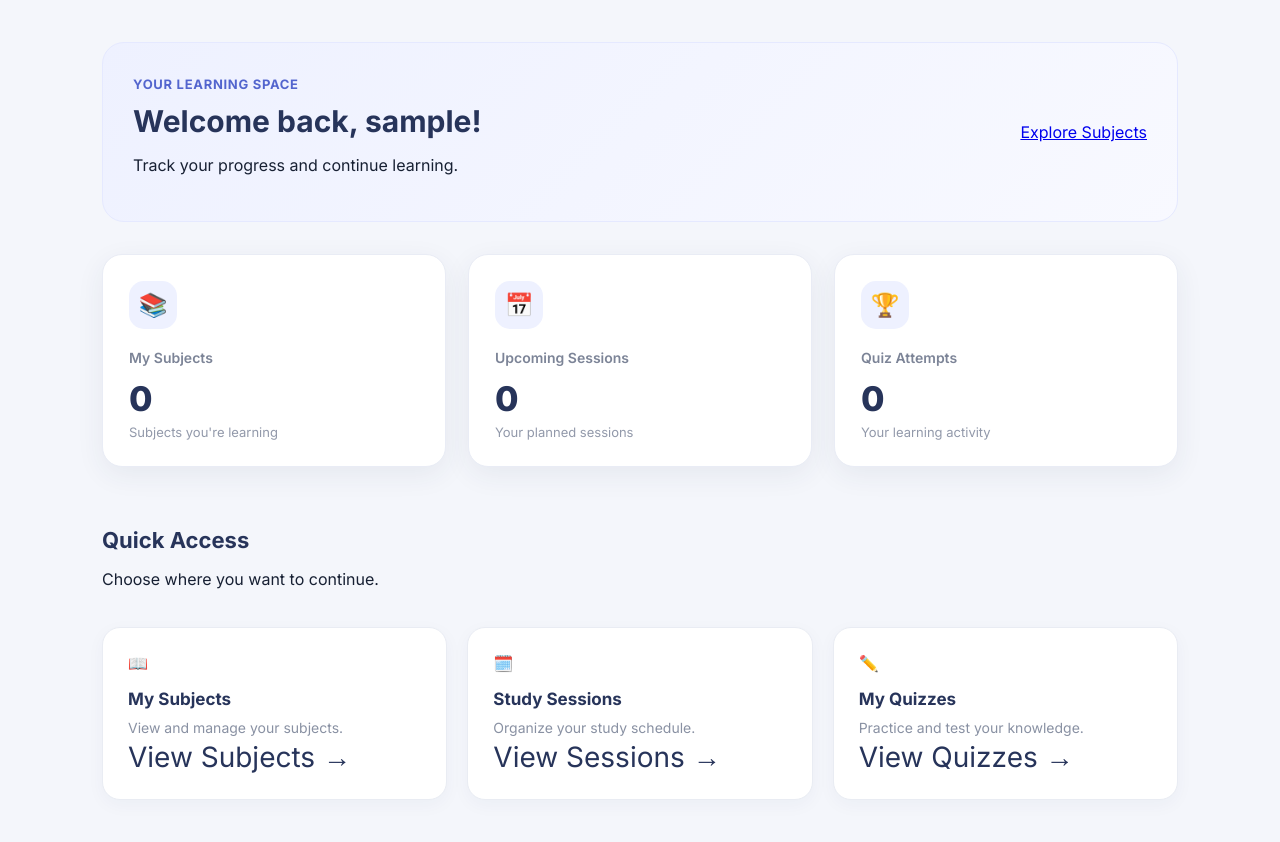
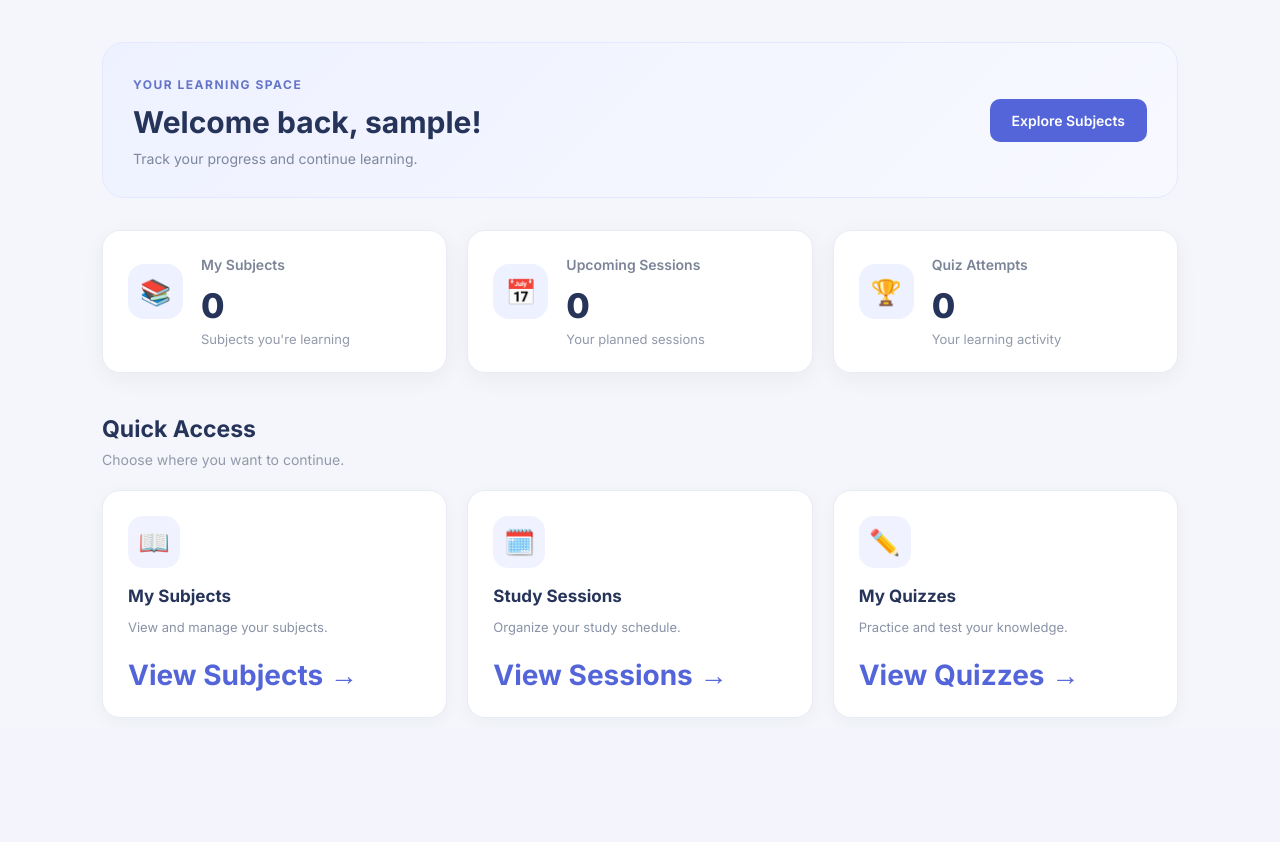
Before and after one commit to imanmasomi/SmartLearn, a Django app: page / in a window 1280 px wide. Shown: the part 72-914 px from the top of the page. After the commit the page ends 763 px from the top, so only its background shows below. Run offline with Django 5.2, Linux system fonts and the light colour scheme; the visitor is signed in with stand-in values (Sample User, id 1); data that the repository does not hold is empty.

Commit message:
Fri, Nov 6, 2026, 7:13 PM +03:30

```diff
--- a/static/css/style.css
+++ b/static/css/style.css
@@ -603,3 +603,225 @@ label.quiz-choice input[type="radio"] {
         font-size: 24px;
     }
 }
+
+cat >> static/css/style.css <<'EOF'
+
+/* =================================
+   SMARTLEARN DASHBOARD
+================================= */
+
+.dashboard-header {
+    display: flex;
+    align-items: center;
+    justify-content: space-between;
+    gap: 25px;
+    padding: 35px;
+    margin-bottom: 30px;
+    background: linear-gradient(120deg, #eef2ff, #f8faff);
+    border: 1px solid #e4e9ff;
+    border-radius: 20px;
+}
+
+.welcome-content .eyebrow {
+    display: inline-block;
+    color: #6474c8;
+    font-size: 12px;
+    font-weight: 700;
+    letter-spacing: 1.5px;
+    margin-bottom: 12px;
+}
+
+.welcome-content h1 {
+    color: #26345a;
+    font-size: 30px;
+    margin: 0 0 10px;
+}
+
+.welcome-content p {
+    color: #7d879d;
+    font-size: 14px;
+    margin: 0;
+}
+
+.dashboard-button {
+    display: inline-block;
+    padding: 13px 22px;
+    background: #5365d8;
+    color: #fff;
+    text-decoration: none;
+    border-radius: 10px;
+    font-size: 14px;
+    font-weight: 600;
+    transition: 0.2s;
+}
+
+.dashboard-button:hover {
+    background: #3e50c0;
+    transform: translateY(-2px);
+}
+
+/* Statistics */
+
+.dashboard-stats {
+    display: grid;
+    grid-template-columns: repeat(3, minmax(0, 1fr));
+    gap: 20px;
+    margin-bottom: 42px;
+}
+
+.dashboard-stats .stat-card {
+    display: flex;
+    align-items: center;
+    gap: 18px;
+    padding: 25px;
+    background: #fff;
+    border: 1px solid #e9ecf3;
+    border-radius: 18px;
+    box-shadow: 0 6px 22px rgba(35, 48, 85, 0.05);
+    transition: 0.25s ease;
+}
+
+.dashboard-stats .stat-card:hover {
+    transform: translateY(-5px);
+    box-shadow: 0 12px 28px rgba(35, 48, 85, 0.1);
+}
+
+.stat-icon {
+    display: flex;
+    align-items: center;
+    justify-content: center;
+    min-width: 55px;
+    width: 55px;
+    height: 55px;
+    border-radius: 16px;
+    background: #eef1ff;
+    font-size: 25px;
+}
+
+.stat-info h3 {
+    color: #7c8497;
+    font-size: 13px;
+    font-weight: 600;
+    margin: 0 0 8px;
+}
+
+.stat-info p {
+    color: #26345a;
+    font-size: 30px;
+    font-weight: 800;
+    margin: 0 0 5px;
+}
+
+.stat-info span {
+    color: #9aa1b1;
+    font-size: 12px;
+}
+
+/* Quick Access */
+
+.dashboard-quick {
+    margin-top: 35px;
+}
+
+.section-heading {
+    margin-bottom: 20px;
+}
+
+.section-heading h2 {
+    color: #26345a;
+    font-size: 23px;
+    margin: 0 0 8px;
+}
+
+.section-heading p {
+    color: #9299aa;
+    font-size: 14px;
+    margin: 0;
+}
+
+.quick-grid {
+    display: grid;
+    grid-template-columns: repeat(3, minmax(0, 1fr));
+    gap: 20px;
+}
+
+.quick-card {
+    display: block;
+    padding: 25px;
+    color: #26345a;
+    text-decoration: none;
+    background: #fff;
+    border: 1px solid #e9ecf3;
+    border-radius: 18px;
+    box-shadow: 0 5px 18px rgba(35, 48, 85, 0.04);
+    transition: 0.25s ease;
+}
+
+.quick-card:hover {
+    transform: translateY(-5px);
+    border-color: #b8c1fa;
+    box-shadow: 0 12px 28px rgba(35, 48, 85, 0.09);
+}
+
+.quick-icon {
+    display: flex;
+    align-items: center;
+    justify-content: center;
+    width: 52px;
+    height: 52px;
+    border-radius: 15px;
+    background: #f0f2ff;
+    font-size: 25px;
+    margin-bottom: 18px;
+}
+
+.quick-card h3 {
+    font-size: 17px;
+    margin: 0 0 10px;
+    color: #26345a;
+}
+
+.quick-card p {
+    font-size: 13px;
+    line-height: 1.7;
+    color: #8992a5;
+    margin: 0 0 20px;
+}
+
+.card-link {
+    color: #5365d8;
+    font-size: 13px;
+    font-weight: 700;
+}
+
+/* Responsive */
+
+@media (max-width: 900px) {
+    .dashboard-stats,
+    .quick-grid {
+        grid-template-columns: repeat(2, minmax(0, 1fr));
+    }
+}
+
+@media (max-width: 650px) {
+    .dashboard-header {
+        align-items: flex-start;
+        flex-direction: column;
+        padding: 24px;
+    }
+
+    .welcome-content h1 {
+        font-size: 23px;
+    }
+
+    .dashboard-stats,
+    .quick-grid {
+        grid-template-columns: 1fr;
+    }
+
+    .dashboard-stats .stat-card {
+        padding: 20px;
+    }
+}
+
+EOF
```
